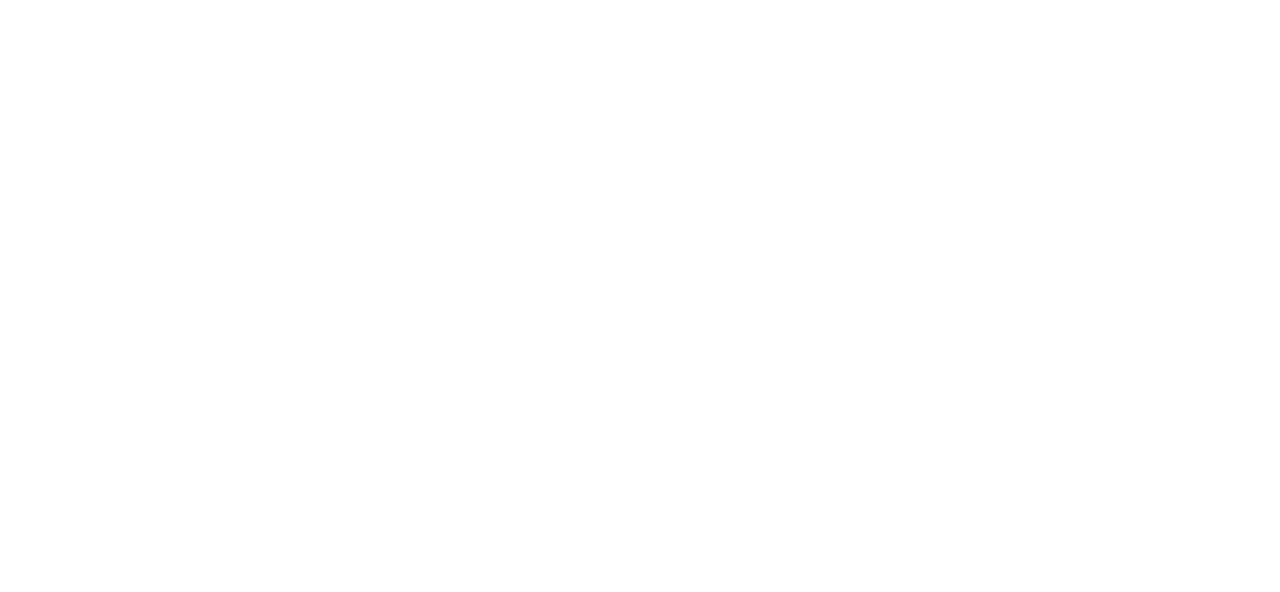
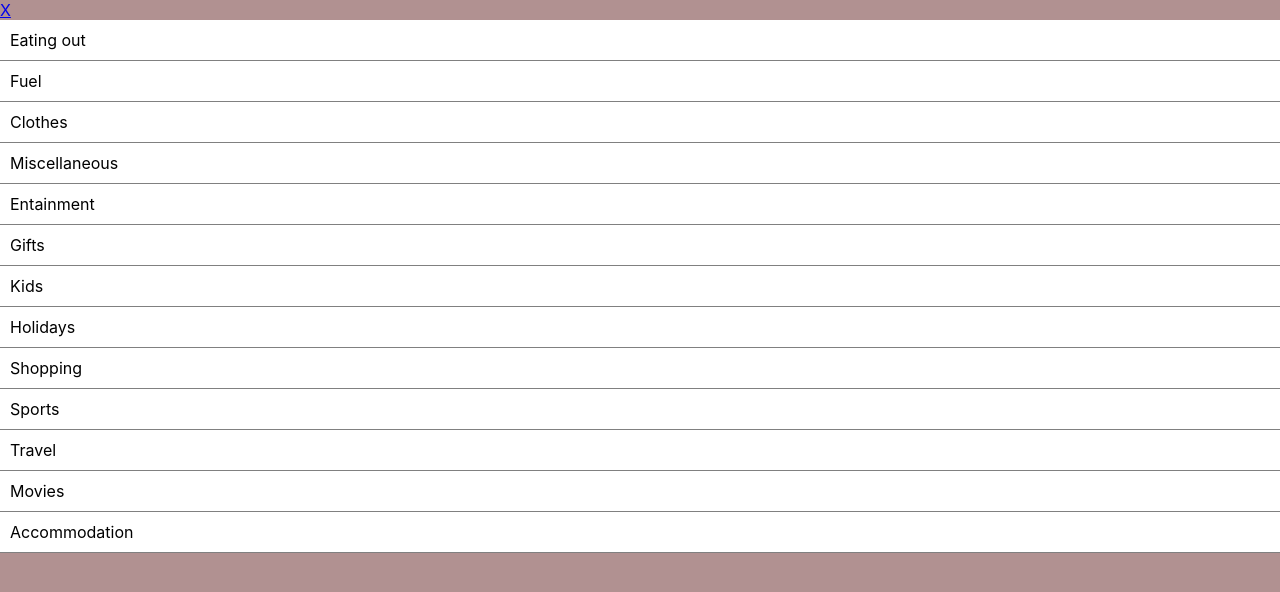
Before and after one commit to ChidiPatrick/ExpenseTracker, a React (Create React App) app: page /expenseTracker/category in a window 1280 px wide. Before the commit this address had no page. Shown: the top 592 px of the page. Built offline with nearby package versions, Linux system fonts and the light colour scheme.

Commit message:
Implemented expense summation and category selection UI

```diff
--- a/package.json
+++ b/package.json
@@ -9,6 +9,7 @@
     "@testing-library/user-event": "^13.2.1",
     "firebase": "^9.19.0",
     "netlify-cli": "^13.2.2",
+    "node-sass": "^8.0.0",
     "react": "^18.2.0",
     "react-dom": "^18.2.0",
     "react-icons": "^4.8.0",
--- a/src/App.js
+++ b/src/App.js
@@ -1,16 +1,18 @@
-import './App.scss'
-import { Routes, Route } from 'react-router-dom'
-import Spending from './Components/spendingComponent/spending'
-import ExpenseDetails from './Components/expenseDetails/expenseDetails'
-function App () {
+import "./App.scss";
+import { Routes, Route } from "react-router-dom";
+import Spending from "./Components/spendingComponent/spending";
+import ExpenseDetails from "./Components/expenseDetails/expenseDetails";
+import Category from "./Components/categoryComponent/category";
+function App() {
   return (
-    <div className='App'>
+    <div className="App">
       <Routes>
-        <Route path='/' element={<Spending />} />
-        <Route path='/expenseTracker' element={<ExpenseDetails />} />
+        <Route path="/" element={<Spending />} />
+        <Route path="/expenseTracker" element={<ExpenseDetails />} />
+        <Route path="/expenseTracker/category" element={<Category />} />
       </Routes>
     </div>
-  )
+  );
 }
 
-export default App
+export default App;
--- /dev/null
+++ b/src/Components/categoryComponent/category.js
@@ -0,0 +1,67 @@
+import React, { Ref } from "react";
+import styles from "./category.module.scss";
+import { Link } from "react-router-dom";
+import { useDispatch } from "react-redux";
+import { useNavigate } from "react-router-dom";
+import { getSelectedCategory } from "./categorySlice";
+
+///////////////---CATEGORY COMPONENT---/////////////////
+const Category = () => {
+  const dispatch = useDispatch();
+  const navigate = useNavigate();
+  const getCategory = (e) => {
+    console.log(e.target.innerText);
+    dispatch(getSelectedCategory(e.target.innerText));
+    navigate(-1);
+  };
+  return (
+    <div className={styles.categoryContainer}>
+      <nav className={styles.categoryNav}>
+        <Link className={styles.backLink}>X</Link>
+      </nav>
+      <div className={styles.categories}>
+        <div className={styles.Category} onClick={getCategory}>
+          Eating out
+        </div>
+        <div className={styles.Category} onClick={getCategory}>
+          Fuel
+        </div>
+        <div className={styles.Category} onClick={getCategory}>
+          Clothes
+        </div>
+        <div className={styles.Category} onClick={getCategory}>
+          Miscellaneous
+        </div>
+        <div className={styles.Category} onClick={getCategory}>
+          Entainment
+        </div>
+        <div className={styles.Category} onClick={getCategory}>
+          Gifts
+        </div>
+        <div className={styles.Category} onClick={getCategory}>
+          Kids
+        </div>
+        <div className={styles.Category} onClick={getCategory}>
+          Holidays
+        </div>
+        <div className={styles.Category} onClick={getCategory}>
+          Shopping
+        </div>
+        <div className={styles.Category} onClick={getCategory}>
+          Sports
+        </div>
+        <div className={styles.Category} onClick={getCategory}>
+          Travel
+        </div>
+        <div className={styles.Category} onClick={getCategory}>
+          Movies
+        </div>
+        <div className={styles.Category} onClick={getCategory}>
+          Accommodation
+        </div>
+      </div>
+    </div>
+  );
+};
+
+export default Category;
--- /dev/null
+++ b/src/Components/categoryComponent/category.module.scss
@@ -0,0 +1,13 @@
+.categoryContainer {
+  background-color: rgb(177, 145, 145);
+  min-height: 100vh;
+}
+.categoryNav {
+}
+.categories {
+  background-color: #fff;
+}
+.Category {
+  border-bottom: solid 1px grey;
+  padding: 10px;
+}
--- /dev/null
+++ b/src/Components/categoryComponent/categorySlice.js
@@ -0,0 +1,16 @@
+import { createSlice } from "@reduxjs/toolkit";
+const initialState = {
+  currCategory: "",
+};
+const CategorySlice = createSlice({
+  name: "categories",
+  initialState,
+  reducers: {
+    getSelectedCategory(state, action) {
+      state.currCategory = action.payload;
+      console.log(`Current category is: ${state.currCategory}`);
+    },
+  },
+});
+export const { getSelectedCategory } = CategorySlice.actions;
+export default CategorySlice.reducer;
--- a/src/Components/expenseDetails/expenseDetails.module.scss
+++ b/src/Components/expenseDetails/expenseDetails.module.scss
@@ -9,10 +9,13 @@
   padding: 15px;
   background-color: rgb(255, 251, 251);
 }
+.detailsParentContainer {
+  display: grid;
+  justify-content: center;
+}
 .expenseDetailsContainer {
   display: grid;
-  grid-template-columns: 100px 1fr;
-  grid-template-rows: repeat(3, 50px);
+  grid-template-columns: 140px 250px;
   justify-items: center;
   align-items: center;
   margin-top: 100px;
@@ -21,12 +24,13 @@
 .date,
 .amount {
   color: rgb(0, 0, 129);
-  width: 100px;
+  width: 120px;
   padding: 10px;
   display: flex;
   justify-content: center;
-  align-items: center;
+  align-items: flex-end;
   border-bottom: solid 1px rgb(204, 204, 204);
+  border-right: solid 1px rgb(204, 204, 204);
   //   border-right: solid 1px rgb(204, 204, 204);
 }
 .date {
@@ -35,12 +39,21 @@
   align-items: center;
 }
 .inputElement {
-  padding: 10px;
+  padding: 10px 0;
   background-color: transparent;
   font-size: 18px;
   border: none;
   border-bottom: solid 1px rgb(204, 204, 204);
 }
+.categoryLink {
+  text-decoration: none;
+  color: red;
+  border-bottom: solid 1px rgb(204, 204, 204);
+  padding: 10px 0;
+  width: 100%;
+  text-align: center;
+}
+
 .currentDate {
   padding: 10px;
   border-bottom: solid 1px rgb(204, 204, 204);
@@ -63,6 +76,12 @@
 .detailsRight {
   border-top: solid 1px rgb(204, 204, 204);
 }
+.detailsRight {
+  display: flex;
+  flex-direction: column;
+  justify-content: center;
+  justify-self: start;
+}
 .date,
 .currentDate {
   padding: 10px;
--- /dev/null
+++ b/src/Components/expenseDetails/expenseSlice.js
@@ -0,0 +1,21 @@
+import { createSlice } from "@reduxjs/toolkit";
+const initialState = {
+  expenseArray: [],
+  expenseTotal: 0,
+};
+const expenseSlice = createSlice({
+  name: "expense",
+  initialState,
+  reducers: {
+    getExpenseObj(state, action) {
+      state.expenseArray = [...state.expenseArray, action.payload];
+    },
+    addExpense(state, action) {
+      state.expenseTotal = (
+        parseInt(state.expenseTotal) + parseInt(action.payload)
+      ).toFixed(2);
+    },
+  },
+});
+export const { getExpenseObj, addExpense } = expenseSlice.actions;
+export default expenseSlice.reducer;
--- a/src/Components/incomeExpenseUI/incomeExpenseUI.js
+++ b/src/Components/incomeExpenseUI/incomeExpenseUI.js
@@ -1,8 +1,11 @@
-import React from 'react'
-import styles from './incomeExpenseUI.module.scss'
-import { Button } from '../buttons/buttons'
-import { Link } from 'react-router-dom'
+import React from "react";
+import styles from "./incomeExpenseUI.module.scss";
+import { Button } from "../buttons/buttons";
+import { Link } from "react-router-dom";
+import { useSelector } from "react-redux";
 const IncomeExpenseUI = () => {
+  const currCategory = useSelector((state) => state.expense.expenseArray);
+  const expenseTotal = useSelector((state) => state.expense.expenseTotal);
   return (
     <div className={styles.incomeExpenseWrapper}>
       <div className={styles.incomeExpenseInnerWrapper}>
@@ -13,30 +16,36 @@
         <div className={styles.expenseWrapper}>
           <div className={styles.expenseHeader}>
             <span className={styles.expense}>Expense</span>
-            <span className={styles.expenseAmount}>0.00</span>
+            <span className={styles.expenseAmount}>{expenseTotal}</span>
           </div>
-          <div className={styles.expenseCategories}>
-            <span className={styles.expense}>Movie</span>
-            <span className={styles.expenseAmount}>0.00</span>
-          </div>
+          {currCategory.map((expenseObj, index) => {
+            return (
+              <div className={styles.expenseCategories} key={index}>
+                <span className={styles.expense}>{expenseObj.category}</span>
+                <span className={styles.expenseAmount}>
+                  {expenseObj.expenseAmount.toFixed(2)}
+                </span>
+              </div>
+            );
+          })}
         </div>
         <div className={styles.dottedLine}></div>
         <div className={styles.balanceWrapper}>
           <span className={styles.balance}>Balance</span>
-          <span className={styles.balanceAmount}>0.00</span>
+          <span className={styles.balanceAmount}>{expenseTotal}</span>
         </div>
       </div>
       <div className={styles.btnWrapper}>
-        <Link className={styles.btnTransparent} to='expenseTracker'>
+        <Link className={styles.btnTransparent} to="expenseTracker">
           <span className={styles.add}>+</span>
           <span>Expense</span>
         </Link>
-        <Link className={styles.btnTransparent} to='transactionDetails'>
+        <Link className={styles.btnTransparent} to="transactionDetails">
           <span className={styles.add}>+</span>
           <span>Income</span>
         </Link>
       </div>
     </div>
-  )
-}
-export default IncomeExpenseUI
+  );
+};
+export default IncomeExpenseUI;
--- a/src/Components/store/store.js
+++ b/src/Components/store/store.js
@@ -1,4 +1,9 @@
-import { configureStore } from '@reduxjs/toolkit'
+import { configureStore } from "@reduxjs/toolkit";
+import categorySlice from "../categoryComponent/categorySlice";
+import ExpenseSlice from "../expenseDetails/expenseSlice";
 export const Store = configureStore({
-  reducer: {}
-})
+  reducer: {
+    categories: categorySlice,
+    expense: ExpenseSlice,
+  },
+});
```
Also changed, not shown: src/Components/expenseDetails/expenseDetails.js (+46 -23 lines), 2 other files (tests, documents, lock files or other folders).
